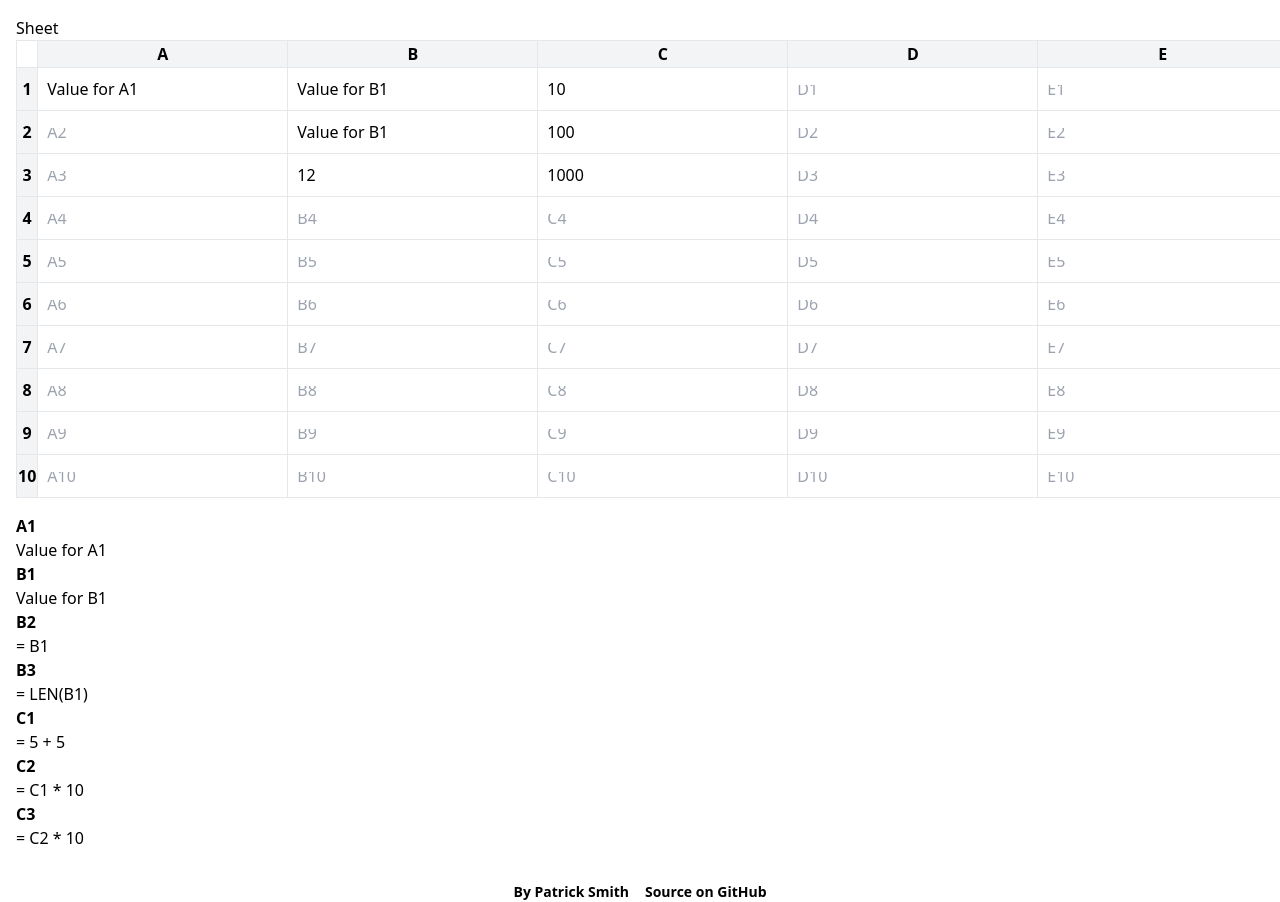
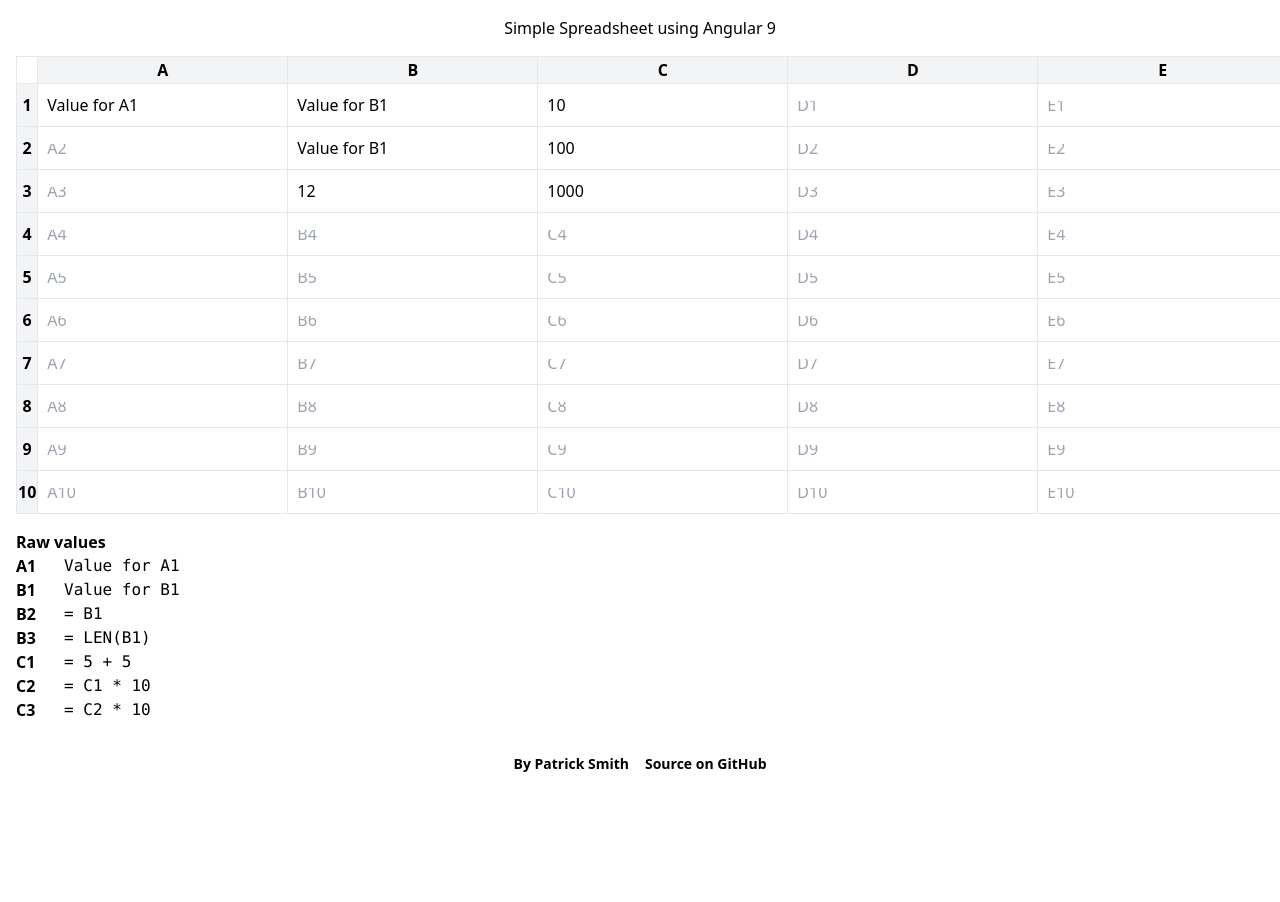
Before and after one commit to BurntCaramel/lattice-angular, an Angular app: page / in a window 1280 px wide. Shown: the top 902 px of the page. After the commit the page ends 800 px from the top, so only its background shows below. Built offline with nearby package versions, Linux system fonts and the light colour scheme.

Commit message:
Make look better

```diff
--- a/src/app/app.component.html
+++ b/src/app/app.component.html
@@ -1,7 +1,8 @@
+<div class="min-h-screen">
+  <router-outlet></router-outlet>
 
-<router-outlet></router-outlet>
-
-<footer role="contentinfo" class="px-4 pt-4 space-x-4 text-center text-sm font-bold">
-  <a href="https://icing.space/">By Patrick Smith</a>
-  <a href="https://github.com/RoyalIcing/lattice-angular">Source on GitHub</a>
-</footer>
+  <footer role="contentinfo" class="px-4 pt-4 space-x-4 text-center text-sm font-bold">
+    <a href="https://icing.space/">By Patrick Smith</a>
+    <a href="https://github.com/RoyalIcing/lattice-angular">Source on GitHub</a>
+  </footer>
+</div>
--- a/src/app/lattice-sheet/lattice-sheet.component.html
+++ b/src/app/lattice-sheet/lattice-sheet.component.html
@@ -1,5 +1,5 @@
 <div class="p-4">
-  <p>Sheet</p>
+  <p class="mb-4 text-center">Simple Spreadsheet using Angular 9</p>
   <app-lattice-table
     [data]="tableData$ | async"
     [evaluatorService]="evaluatorService"
--- a/src/app/lattice-table/lattice-table.component.html
+++ b/src/app/lattice-table/lattice-table.component.html
@@ -35,8 +35,11 @@
 </table>
 
 <aside class="mt-4">
+  <h2 class="font-bold">Raw values</h2>
   <dl *ngFor="let cell of data.cellValues | keyvalue">
-    <dt class="font-bold inline-block">{{cell.key}}</dt>
-    <dd>{{cell.value}}</dd>
+    <div class="flex">
+      <dt class="w-12 font-bold inline-block">{{cell.key}}</dt>
+      <dd><pre>{{cell.value}}</pre></dd>
+    </div>
   </dl>
 </aside>
```
